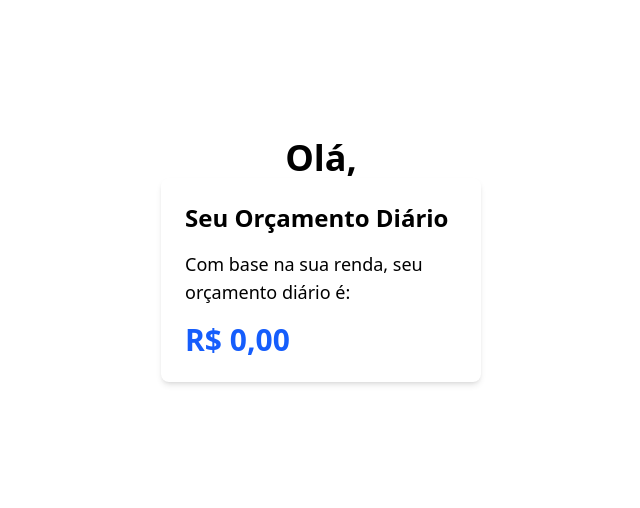
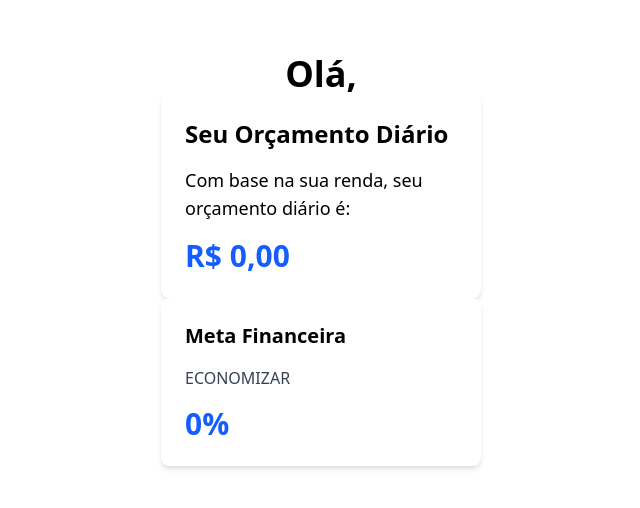
Before and after one commit to leodramaral/flux-redux-toolkit, a React (Vite) app: page /home in a window 1280 px wide. Shown: the part 140-648 px from the top of the page, without its empty margins (319-959 px from the left). Built offline with nearby package versions, Linux system fonts and the light colour scheme.

Commit message:
feat: add GoalPercentageCard component and financial goal calculation selector; update Home view to include the new component

```diff
--- /dev/null
+++ b/src/components/GoalPercentageCard.tsx
@@ -0,0 +1,15 @@
+import { useSelector } from "react-redux";
+import { financialGoalCalcSelector } from "../redux/selectors/financialGoalCalc";
+import type { RootState } from "../redux/store";
+
+export default function GoalPercentageCard() {
+    const financialGoalPercentage = useSelector(financialGoalCalcSelector);
+    const financialGoal = useSelector((state: RootState) => state.user.financialGoal);
+    return (
+        <div className="bg-white p-6 rounded-lg shadow-md w-80">
+            <h2 className="text-xl font-semibold mb-4">Meta Financeira</h2>
+            <p className="text-gray-700">{financialGoal.toUpperCase()}</p>
+            <p className="text-3xl font-semibold text-blue-600 mt-4">{financialGoalPercentage}%</p>
+        </div>
+    );
+}
--- /dev/null
+++ b/src/redux/selectors/financialGoalCalc.ts
@@ -0,0 +1,26 @@
+import { createSelector } from "@reduxjs/toolkit";
+import type { RootState } from "../store";
+
+export const getDailyBudget = (state: RootState) => state.user.dailyBudget;
+export const getIncome = (state: RootState) => state.user.income;
+export const getFinancialGoal = (state: RootState) => state.user.financialGoal;
+
+
+export const financialGoalCalcSelector = createSelector(
+    [getDailyBudget, getIncome, getFinancialGoal],
+    (dailyBudget, income, financialGoal) => {
+        const goals = {
+            economizar: income * 0.2,
+            investir: income * 0.15,
+            'controlar-gastos': income * 0.8
+        }
+
+        const goal = goals[financialGoal] || 0;
+
+        if (financialGoal === 'controlar-gastos') {
+            return (((goal - dailyBudget) / goal) * 100).toFixed(2);
+        }
+
+        return goal ? ((dailyBudget / goal) * 100).toFixed(2) : 0;
+    }
+)
--- a/src/redux/slices.ts/userSlice.ts
+++ b/src/redux/slices.ts/userSlice.ts
@@ -1,6 +1,6 @@
 import { createSlice } from "@reduxjs/toolkit";
 
-type FinancialGoal = 'economizar' | 'investir' | 'controlar gastos';
+type FinancialGoal = 'economizar' | 'investir' | 'controlar-gastos';
 
 interface IUserState {
     name: string;
--- a/src/views/Home.tsx
+++ b/src/views/Home.tsx
@@ -1,6 +1,7 @@
 import { useSelector } from "react-redux";
 import type { RootState } from "../redux/store";
 import DailyBudgetCard from "../components/DailyBudgetCard";
+import GoalPercentageCard from "../components/GoalPercentageCard";
 
 function Home() {
     const nameUser = useSelector((state: RootState) => state.user.name);
@@ -8,6 +9,7 @@ function Home() {
         <div className="flex flex-col items-center justify-center h-screen">
             <h1 className="text-4xl font-bold">Olá, {nameUser}</h1>
             <DailyBudgetCard />
+            <GoalPercentageCard />
         </div>
     );
 }
```
